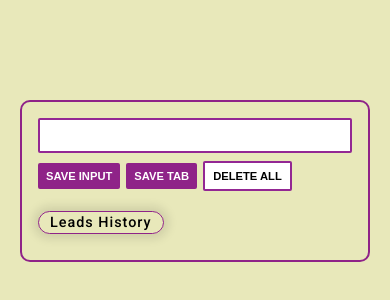
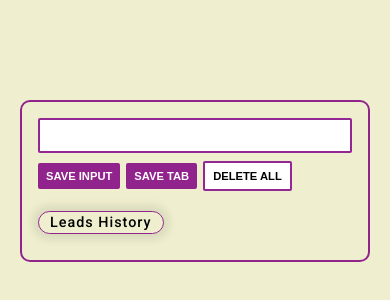
Before and after one commit to GiftinTech/Lead-Tracker-Magnet, a browser extension: page index.html in a window 390 px wide. Shown: the part 170-470 px from the top of the page. Drawn offline with Linux system fonts and the light colour scheme.

Commit message:
Reduced the opacity of bgcolor small screens again

```diff
--- a/style.css
+++ b/style.css
@@ -155,6 +155,6 @@ ul li a:is(:hover, :focus) {
     margin: 270px 20px;
     min-width: 300px;
     border-radius: 10px;
-    background-color: rgba(218, 218, 144, 0.616);
+    background-color: rgba(218, 218, 144, 0.425);
   }
 }
```
